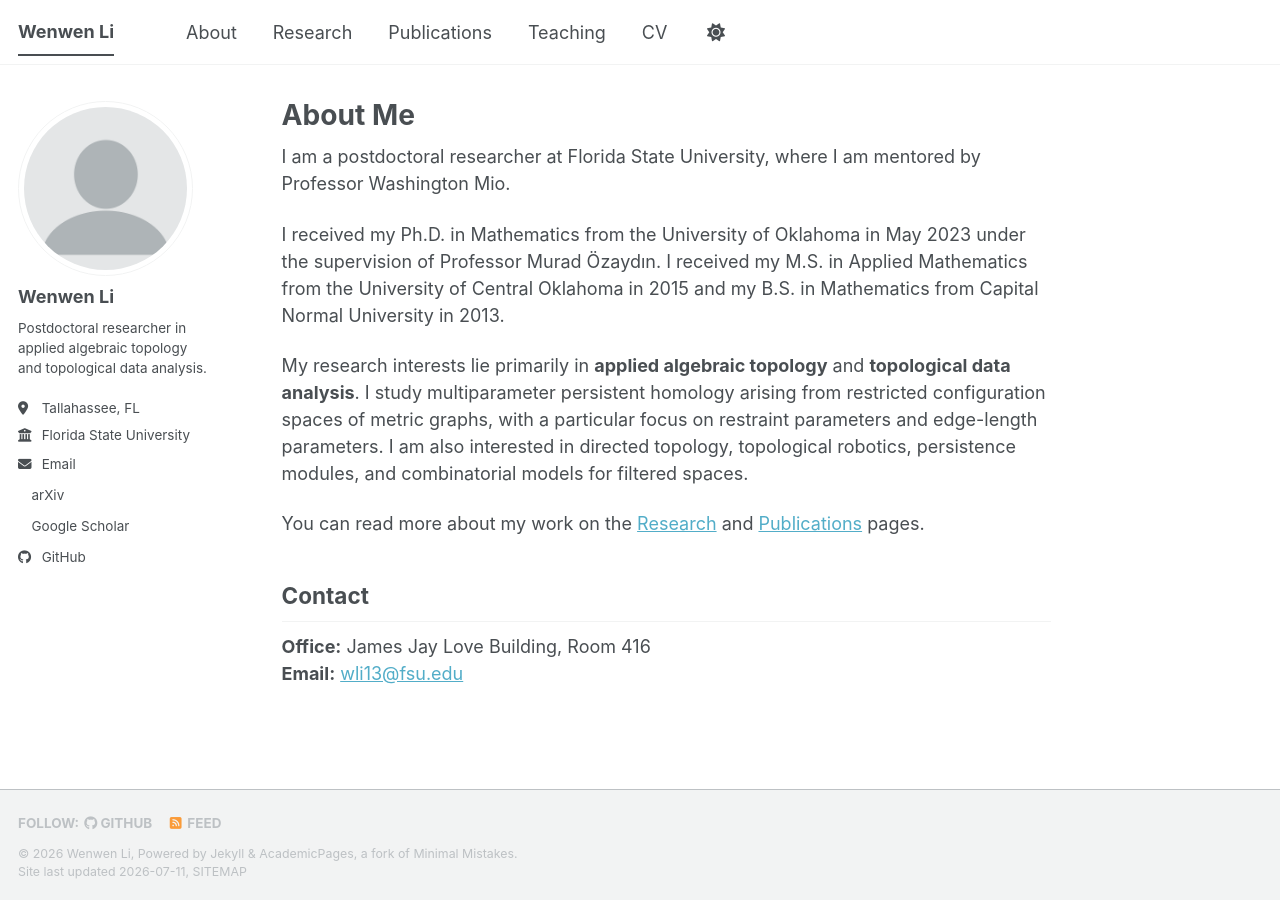
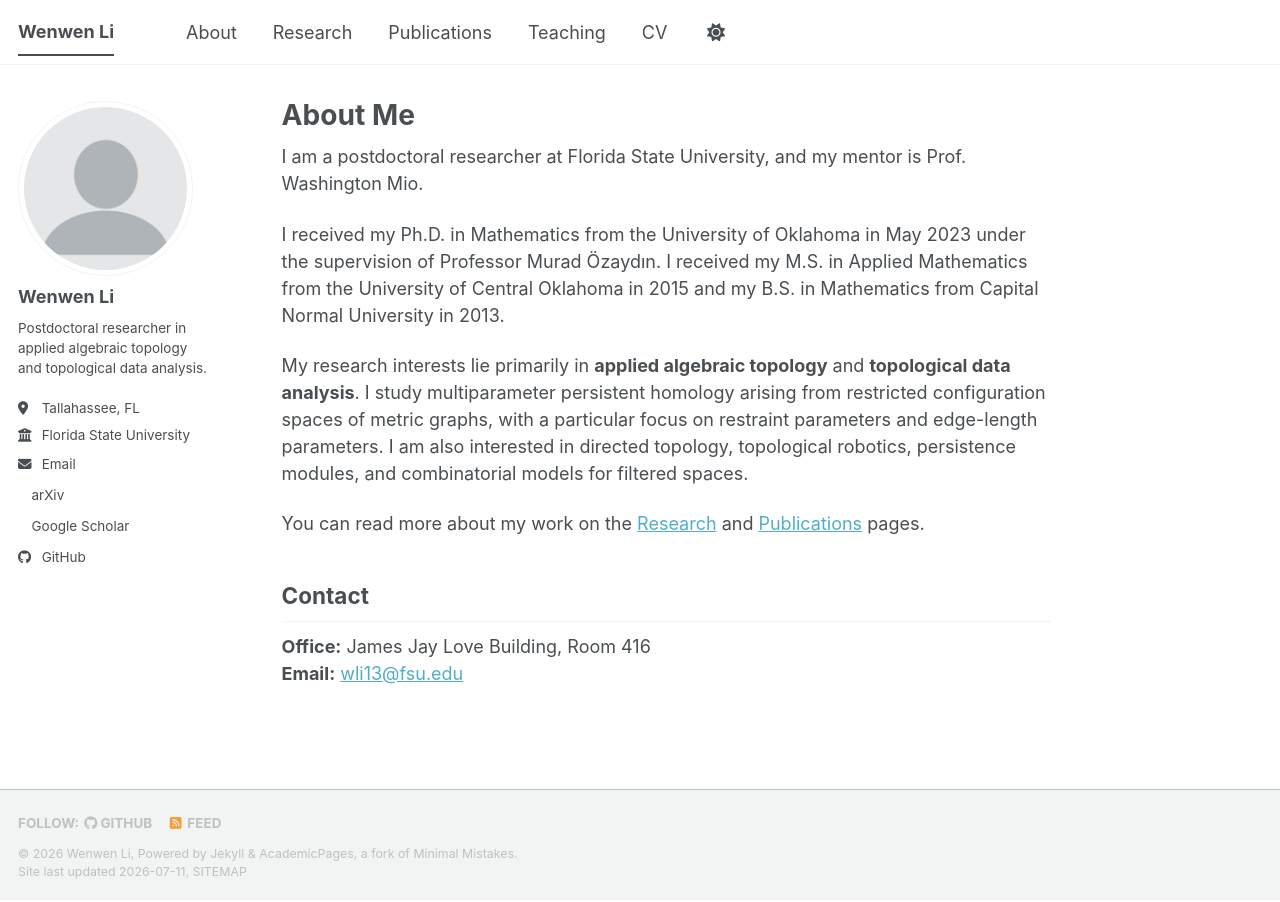
Before and after one commit to ajmaths/ajmaths.github.io, a Jekyll site: the page built from _pages/about.md, in a window 1280 px wide. Built offline with Jekyll 4.4.1, drawn with Linux system fonts in a browser that asks for light colours; a style sheet for code colours, icons or effects is not loaded.

Commit message:
Update about.md

```diff
--- a/_pages/about.md
+++ b/_pages/about.md
@@ -7,7 +7,7 @@ redirect_from:
   - /about.html
 ---
 
-I am a postdoctoral researcher at Florida State University, where I am mentored by Professor Washington Mio.
+I am a postdoctoral researcher at Florida State University, and my mentor is Prof. Washington Mio.
 
 I received my Ph.D. in Mathematics from the University of Oklahoma in May 2023 under the supervision of Professor Murad Özaydın. I received my M.S. in Applied Mathematics from the University of Central Oklahoma in 2015 and my B.S. in Mathematics from Capital Normal University in 2013.
 
```
